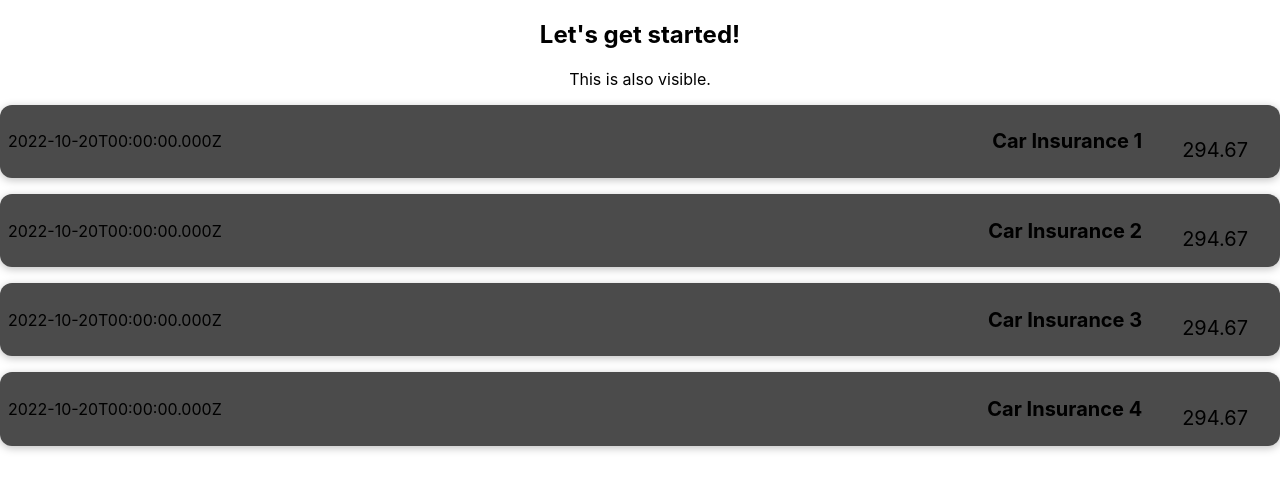
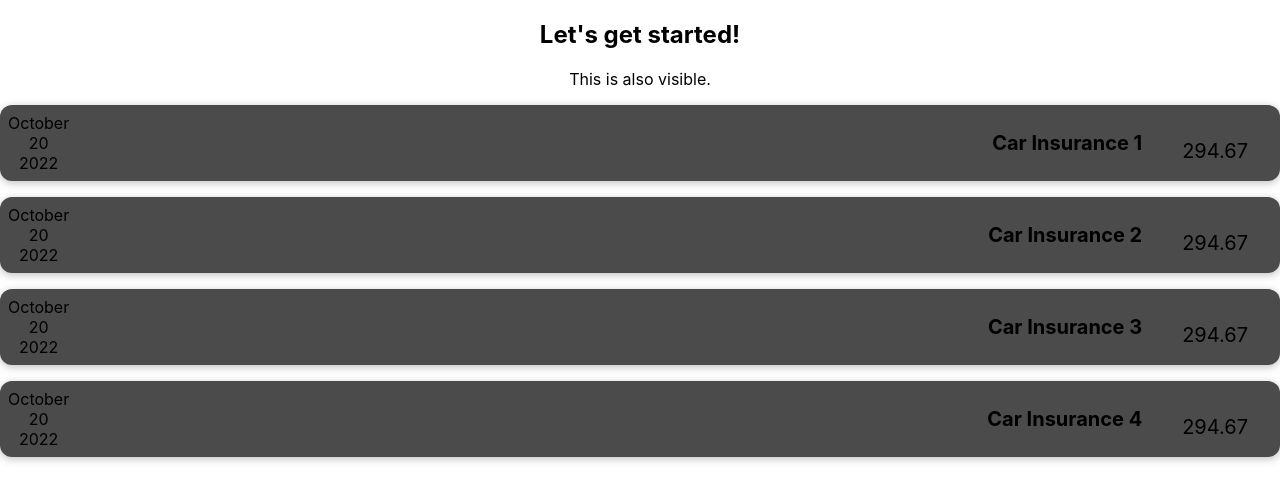
Before and after one commit to Suprememajor/React_Guide, a React (Create React App) app: page / in a window 1280 px wide. Shown: the top 502 px of the page. Built offline with nearby package versions, Linux system fonts and the light colour scheme.

Commit message:
divided date into multiple divs

```diff
--- a/src/components/ExpenseItem.js
+++ b/src/components/ExpenseItem.js
@@ -1,9 +1,16 @@
 import './ExpenseItem.css';
 
 function ExpenseItem(props) {
+  const month = props.data.date.toLocaleString('en-US', {month: 'long'});
+  const day = props.data.date.toLocaleString('en-US', {day: '2-digit'});
+  const year = props.data.date.getFullYear();
   return (
     <div className="expense-item">
-      <div>{props.data.date.toISOString()}</div>
+      <div>
+        <div>{month}</div>
+        <div>{day}</div>
+        <div>{year}</div>
+      </div>
       <div className="expense-item__description">
         <h2>{props.data.title}</h2>
         <div className="expense-item__price">{props.data.amount}</div>
```
